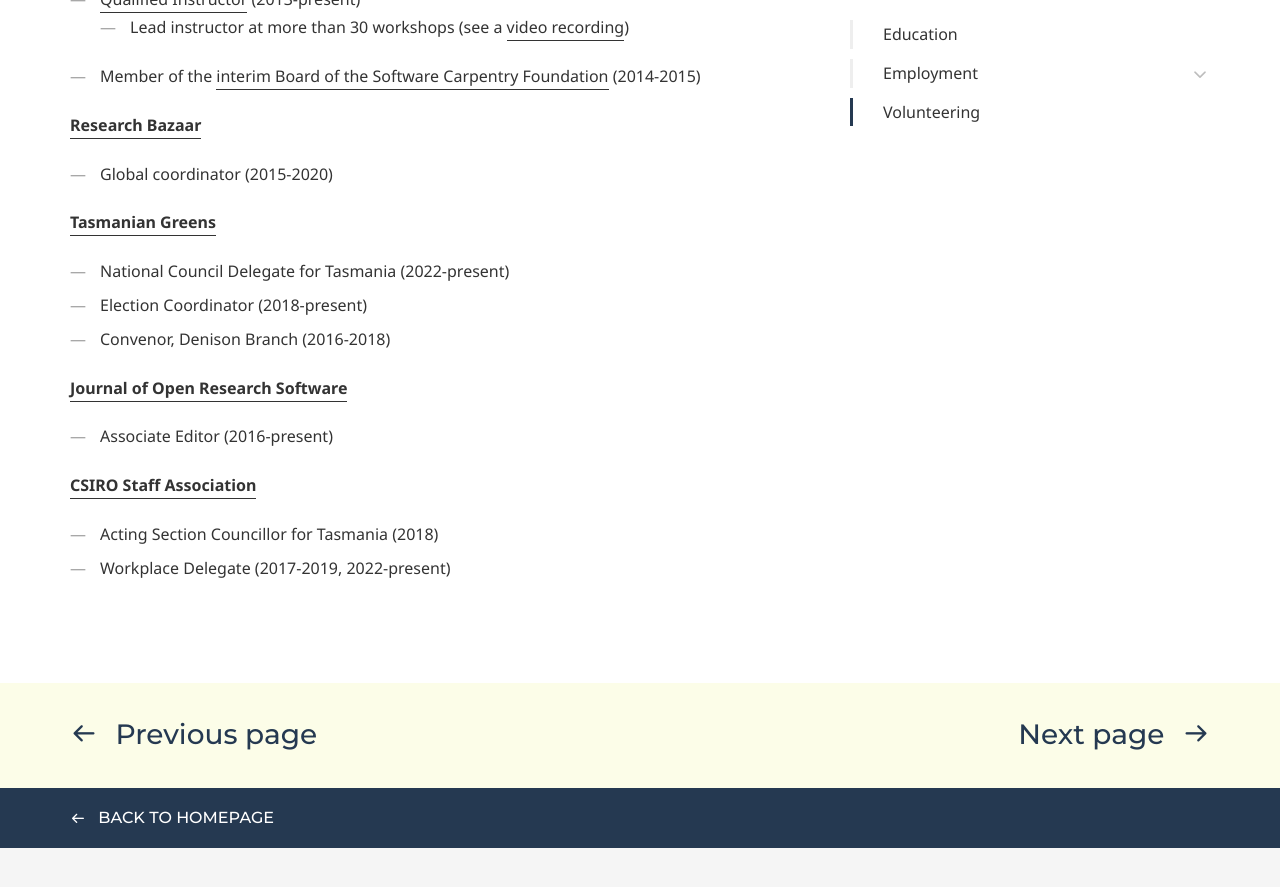
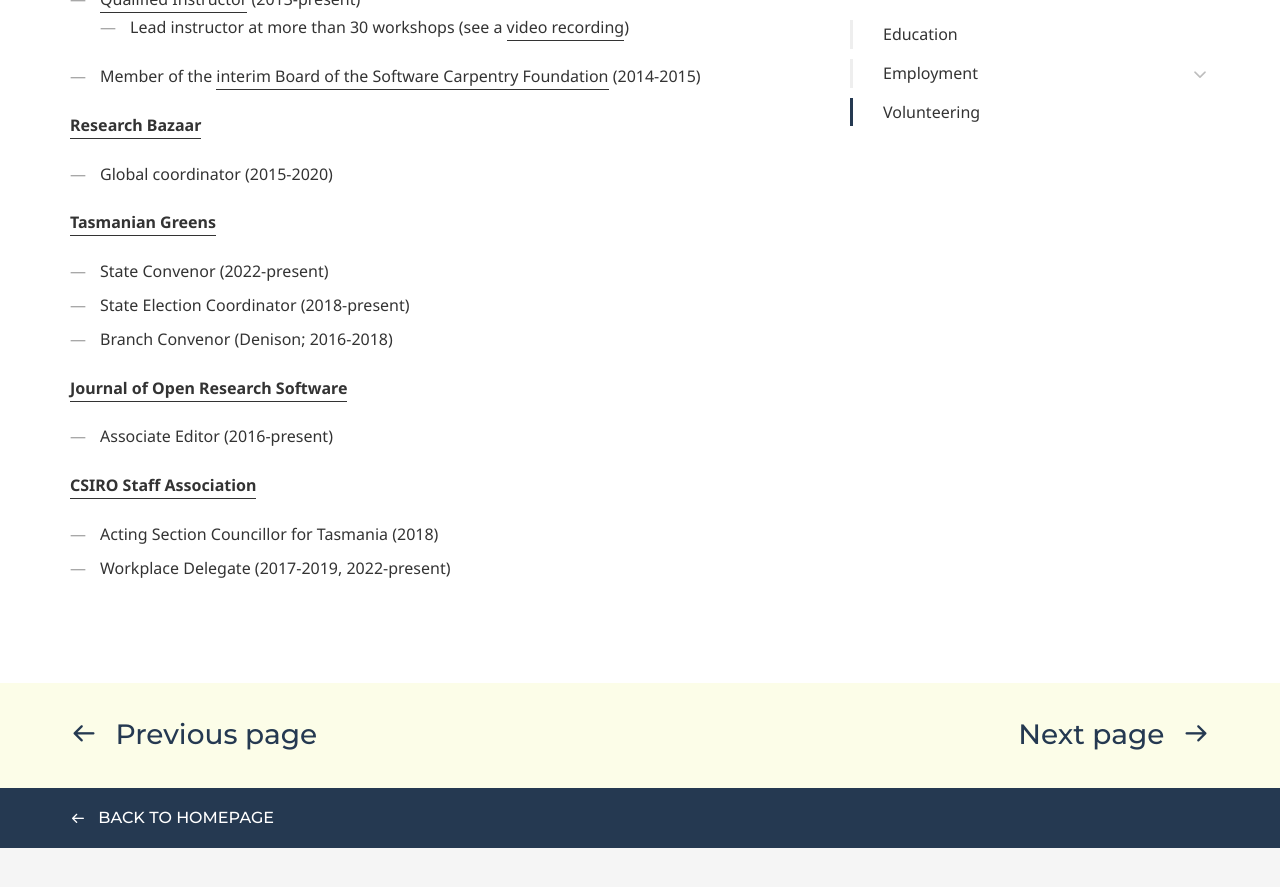
Before and after one commit to DamienIrving/damienirving.github.io, a Jekyll site: the page built from experience.md, in a window 1280 px wide and 900 px high, scrolled down 2336 px. Shown: the top 887 px of the window. Built offline with Jekyll 4.4.1, drawn with Linux system fonts in a browser that asks for light colours; some web fonts are replaced; some of the changed text lies outside the part shown.

Commit message:
Update experience.md

```diff
--- a/experience.md
+++ b/experience.md
@@ -86,9 +86,9 @@ CSIRO Marine and Atmospheric Research (2009-2012)
 * Global coordinator (2015-2020)
 
 **[Tasmanian Greens](http://greens.org.au/tas)**
-* National Council Delegate for Tasmania (2022-present)
-* Election Coordinator (2018-present)
-* Convenor, Denison Branch (2016-2018)
+* State Convenor (2022-present)
+* State Election Coordinator (2018-present)
+* Branch Convenor (Denison; 2016-2018)
 
 **[Journal of Open Research Software](http://openresearchsoftware.metajnl.com/)**
 * Associate Editor (2016-present)
```
Also changed, not shown: other parts of experience.md (+1 -1 lines).
